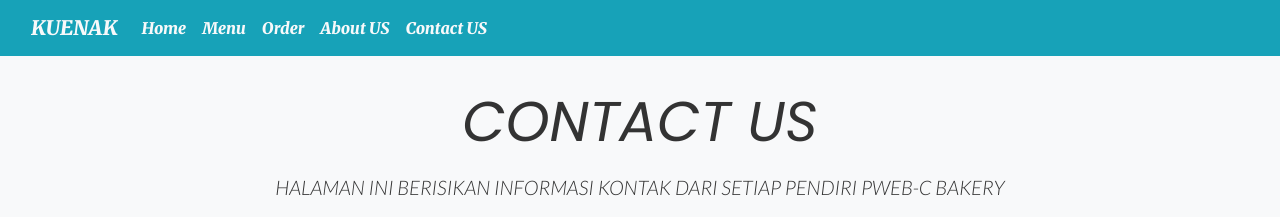
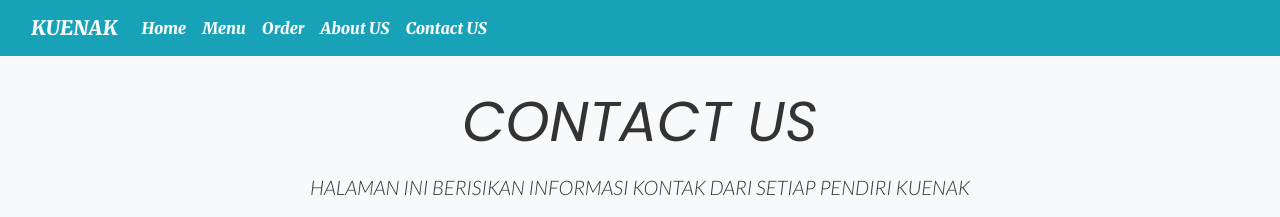
Before and after one commit to restaurantBakery/restaurantBakery.github.io, a plain HTML site: page Contact Us.html in a window 1280 px wide. Shown: the top 217 px of the page. Drawn offline with nearby package versions, Linux system fonts and the light colour scheme.

Commit message:
Update Contact Us.html

```diff
--- a/Contact Us.html
+++ b/Contact Us.html
@@ -99,7 +99,7 @@
     <div class="jumbotron jumbotron-fluid bg-light text-center mt-2"><!--Fadilla-->
         <div class="container mt-3">
             <h1 class="display-4">Contact Us</h1>
-            <h5 class="lead">Halaman ini berisikan informasi kontak dari setiap pendiri PWEB-C Bakery</h5>
+            <h5 class="lead">Halaman ini berisikan informasi kontak dari setiap pendiri Kuenak</h5>
         </div>
 
         <div class="card-deck">
```
